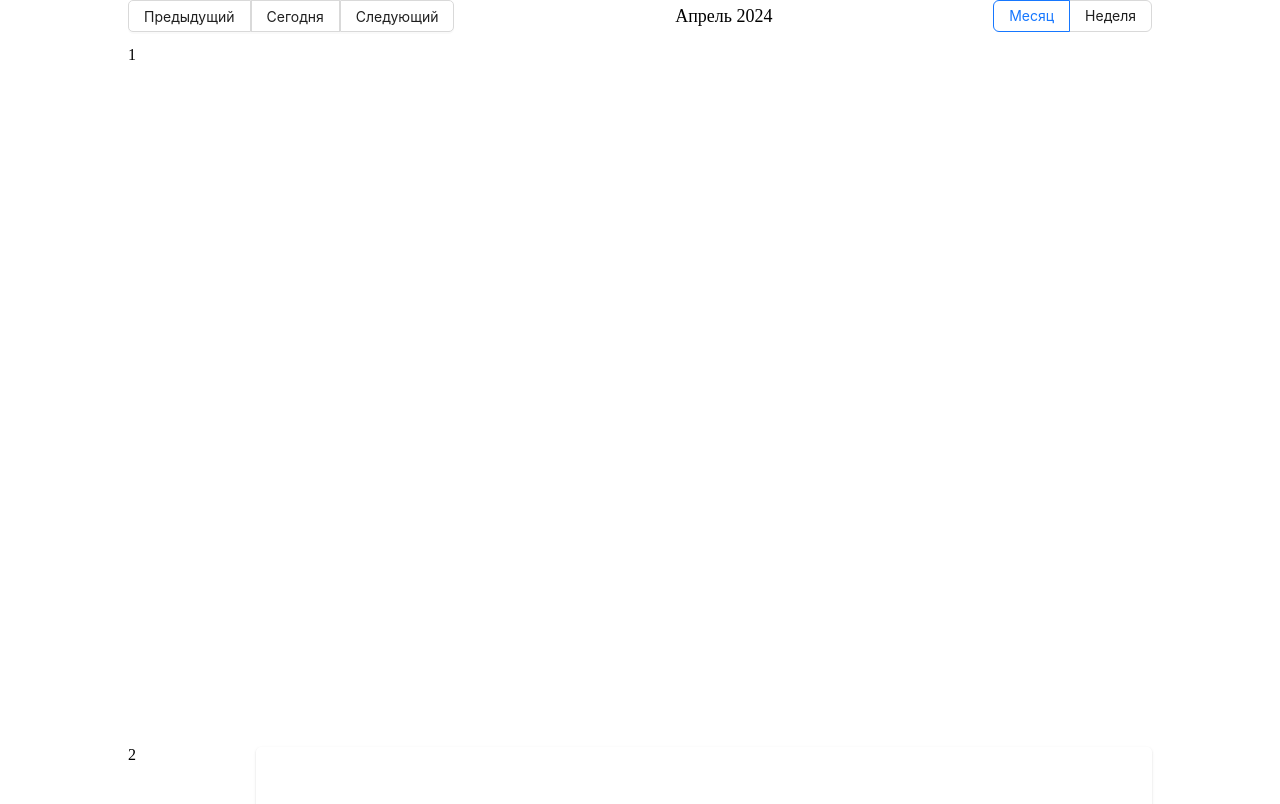
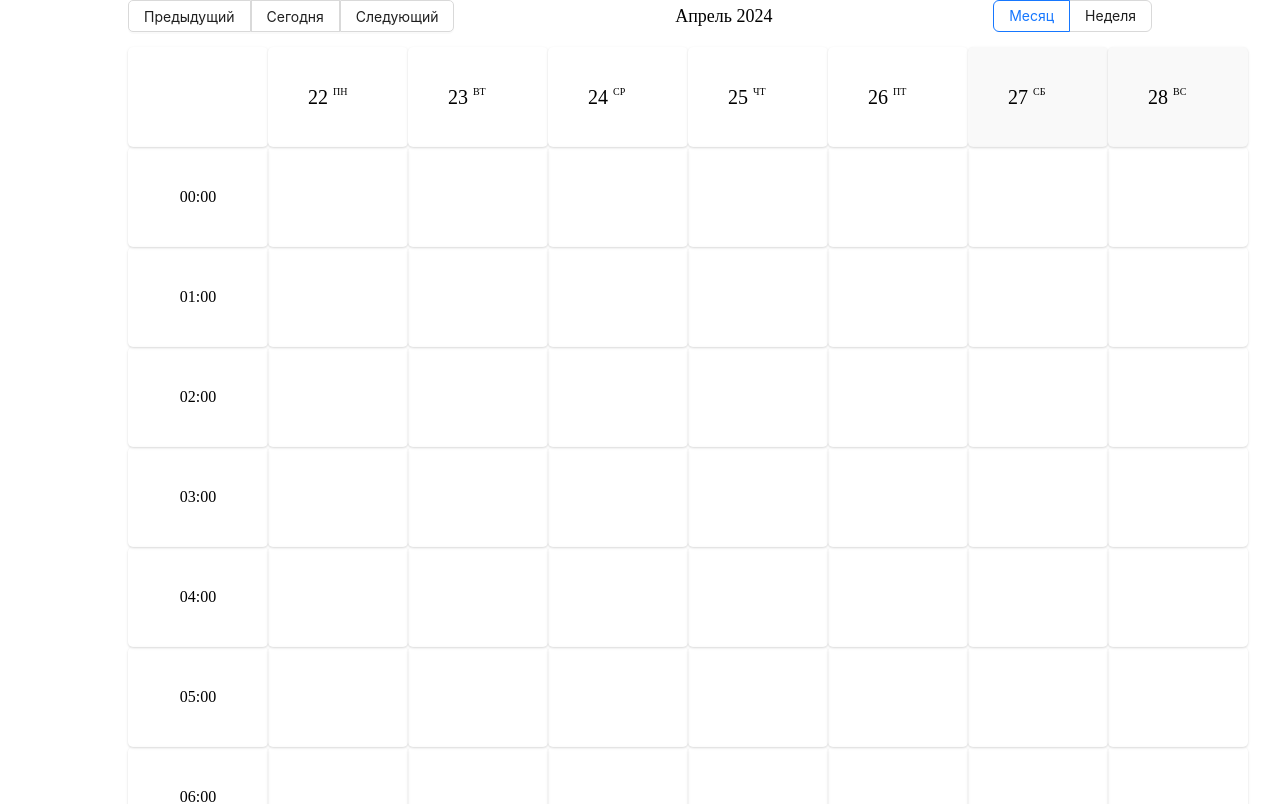
Before and after one commit to SVorobey/developReact, a React (Vite) app: page /calendar in a window 1280 px wide. Shown: the top 804 px of the page. Built offline with nearby package versions, Linux system fonts and the light colour scheme.

Commit message:
Commit num idk

```diff
--- a/src/features/calendar/calendarCellsWeek/index.tsx
+++ b/src/features/calendar/calendarCellsWeek/index.tsx
@@ -1,98 +1,55 @@
 import moment from "moment";
-import { CellsWrapper, TimeWrapper, Cells } from "./styles";
-// import { WeekDaysWrapper } from "../calendarCellsMonth/styles";
-// import { DayInHeader, CellsWrapper, WeekWrapper, Cells, TimeWrapper } from "./styles";
-// import { daysOfWeek, time } from "@app/momentConfig";
-// import { Number, DayName } from "./styles";
+import { WeekDaysWrapper } from "../calendarCellsMonth/styles";
+import { DayInHeader, CellsWrapper, WeekWrapper, Cells, TimeWrapper, HeaderWrapper, EventWrapper } from "./styles";
+import { daysOfWeek, time } from "@app/momentConfig";
+import { Number, DayName } from "./styles";
 
 
 type Props = {
-  fulldate: string,
+    fulldate: string,
 }
 
 export const CalendarCellsWeek:React.FC<Props> = ({fulldate}) => {
-    // const day = moment(fulldate).startOf('week');
-    const Date = '2024-03-24';
-    console.log(moment(Date).startOf('week').format('YYYY-MM-DD HH'));
-    console.log(moment(Date).startOf('week'));
-    console.log(fulldate);
-    // const calendarDays = [...Array(7)].map(() => day.add(1, 'day').clone());
+    const day = moment(fulldate).startOf('week');
+    const calendarDays = [...Array(7)].map(() => day.add(1, 'day').clone());
   return (
     <CellsWrapper>
-      <div className='div1'>
-        1
-      </div>
-      <TimeWrapper className='div2'>
-        2
+      <HeaderWrapper>
+        <WeekDaysWrapper />
+        {
+            calendarDays.map((item, index) => (
+                <WeekWrapper
+                isweekend={(item.day() === 6 || item.day() === 0) ? 'true' : 'false'}
+                isCurrentMonth={item.month() === moment(fulldate).month() ? 'true' : 'false'}
+                >
+                  <DayInHeader>
+                    <Number>
+                        {item.format('D')}
+                    </Number>
+                    <DayName>
+                        {daysOfWeek[index].toUpperCase()}
+                    </DayName>
+                  </DayInHeader>
+                </WeekWrapper>
+            ))
+        }
+      </HeaderWrapper>
+      <TimeWrapper>
+      {
+        time.map((item) => (
+          <Cells key={item}>
+            {item}
+          </Cells>
+        ))
+      }
       </TimeWrapper>
-      <div className='div3'>
+      <EventWrapper>
         {
-            [...Array(168)].map((_, index) => (
-              <Cells key={index} />
+          [...Array(168)].map((_, index) => (
+            <Cells key={index } />
           ))
         }
-      </div>
+      </EventWrapper>
     </CellsWrapper>
   )
 }
-
-
-
-// import moment from "moment";
-// import { WeekDaysWrapper } from "../calendarCellsMonth/styles";
-// import { DayInHeader, CellsWrapper, WeekWrapper, Cells, TimeWrapper } from "./styles";
-// import { daysOfWeek, time } from "@app/momentConfig";
-// import { Number, DayName } from "./styles";
-
-
-// type Props = {
-//     fulldate: string,
-// }
-
-// export const CalendarCellsWeek:React.FC<Props> = ({fulldate}) => {
-//     const day = moment(fulldate).startOf('week');
-//     const Date = '2024-03-24';
-//     console.log(moment(Date).startOf('week').format('YYYY-MM-DD HH'));
-//     console.log(moment(Date).startOf('week'));
-//     const calendarDays = [...Array(7)].map(() => day.add(1, 'day').clone());
-//   return (
-//     <CellsWrapper>
-//       <div className='div1'>
-//         <WeekDaysWrapper />
-//         {
-//             calendarDays.map((item, index) => (
-//                 <WeekWrapper
-//                 isweekend={(item.day() === 6 || item.day() === 0) ? 'true' : 'false'}
-//                 isCurrentMonth={item.month() === moment(fulldate).month() ? 'true' : 'false'}
-//                 >
-//                     <DayInHeader>
-//                     <Number>
-//                         {item.format('D')}
-//                     </Number>
-//                     <DayName>
-//                         {daysOfWeek[index].toUpperCase()}
-//                     </DayName>
-//                     </DayInHeader>
-//                 </WeekWrapper>
-//             ))
-//         }
-//       </div>
-//       <TimeWrapper className='div2'>
-//       {
-//         time.map((item) => (
-//           <Cells key={item}>
-//             {item}
-//           </Cells>
-//         ))
-//       }
-//       </TimeWrapper>
-//       <div className='div3'>
-//         {
-//           [...Array(168)].map((_, index) => (
-//             <Cells key={index} />
-//         ))
-//         }
-//       </div>
-//     </CellsWrapper>
-//   )
-// }
--- a/src/features/calendar/calendarCellsWeek/styles.tsx
+++ b/src/features/calendar/calendarCellsWeek/styles.tsx
@@ -4,6 +4,7 @@ import { WeekDaysWrapper } from "../calendarCellsMonth/styles";
 type Props = {
     isweekend?: string,
     isCurrentMonth?: string,
+    isCurrentDay?: string,
 }
 
 export const Number = styled.p`
@@ -20,24 +21,13 @@ export const DayName = styled.p`
 export const DayInHeader = styled.div`
     display: flex;
     align-items: flex-start;
-    padding: 10px 0 0 10px;
+    padding: 40px 0 0 40px;
 `;
 
 export const CellsWrapper = styled.div`
     display: grid;
     grid-template-columns: repeat(8, 1fr);
     grid-template-rows: repeat(25, 1fr);
-    grid-column-gap: 0px;
-    grid-row-gap: 0px;
-    .div1 {
-        grid-area: 1 / 1 / 2 / 9;
-    }
-    .div2 {
-        grid-area: 2 / 1 / 26 / 2;
-    }
-    .div3 {
-        grid-area: 2 / 2 / 26 / 9;
-    }
 `;
 
 export const TimeDiv = styled.div`
@@ -45,11 +35,12 @@ export const TimeDiv = styled.div`
     font-size: 20px
 `;
 
-export const Cells = styled.div`
+export const Cells = styled.div<Props>`
     min-width: 140px;
     min-height: 100px;
     box-shadow: rgba(0, 0, 0, 0.1) 0px 1px 3px 0px, rgba(0, 0, 0, 0.06) 0px 1px 2px 0px;
     border-radius: 5px;
+    border-top: ${props => props.isCurrentDay === 'true' ? '2px solid #1677FF' : 'none'};
     display: flex;
     justify-content: center;
     align-items: center;
@@ -61,4 +52,22 @@ export const WeekWrapper = styled(WeekDaysWrapper)<Props>`
 `;
 
 export const TimeWrapper = styled.div`
+    grid-area: 2 / 1 / 26 / 2;
+    display: grid;
+    grid-template-columns: 1fr;
+    grid-template-rows: repeat(24, 1fr);
 `;
+
+export const EventWrapper = styled.div`
+    grid-area: 2 / 2 / 26 / 9;
+    display: grid;
+    grid-template-columns: repeat(7, 1fr);
+    grid-template-rows: repeat(24, 1fr);
+`;
+
+export const HeaderWrapper = styled.div`
+    grid-area: 1 / 1 / 2 / 9;
+    display: grid;
+    grid-template-columns: repeat(8, 1fr);
+    grid-template-rows: 1fr;
+`;
```
